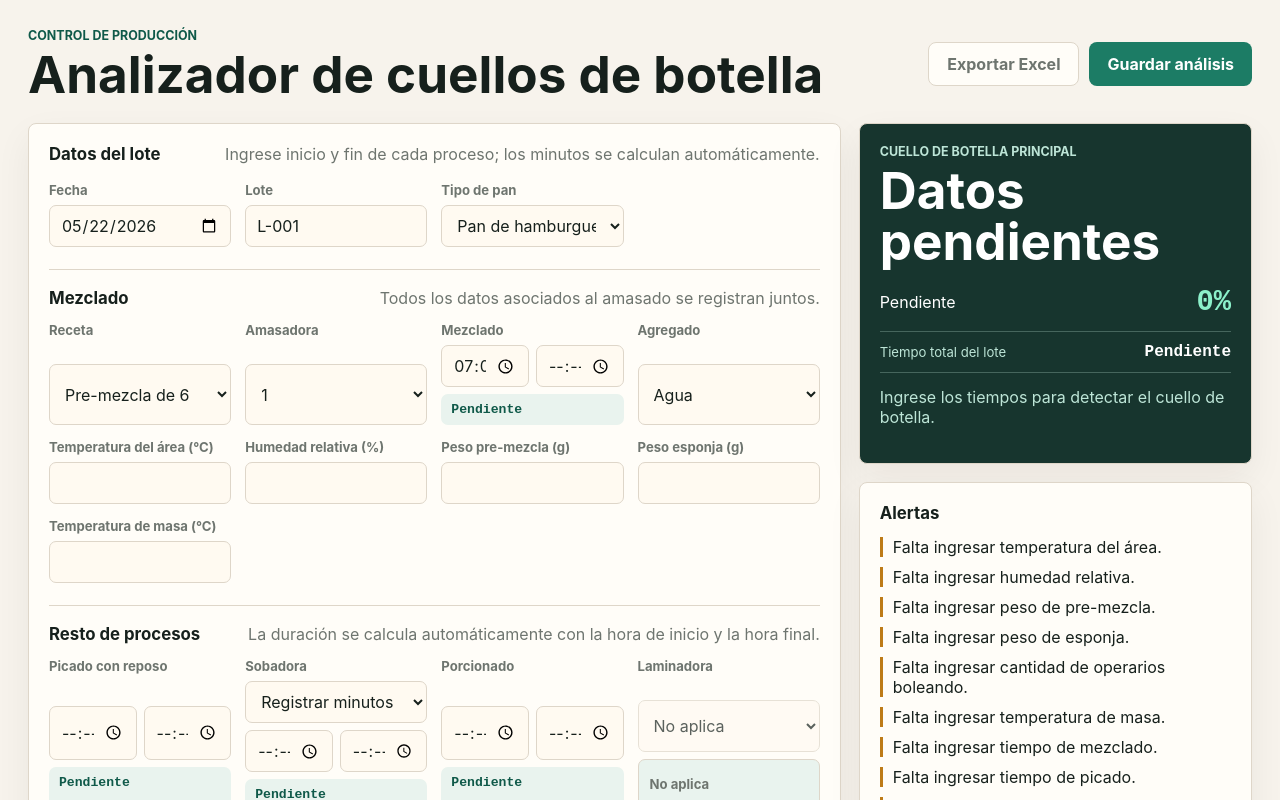
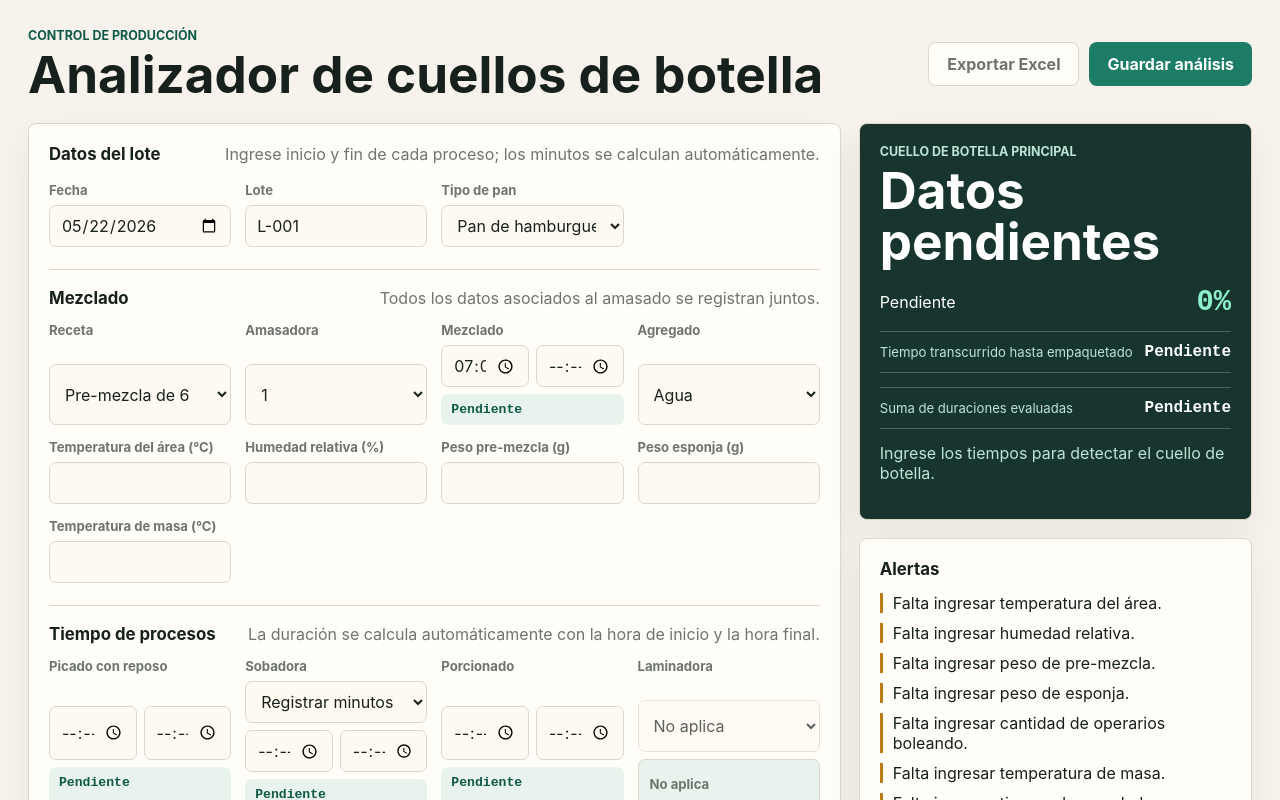
Before and after one commit to luismarcanoc/proyecto_daniela, a Next.js app: page / in a window 1280 px wide. Shown: the top 800 px of the page. Built offline with nearby package versions, Linux system fonts and the light colour scheme.

Commit message:
parangacutirimicuaro

```diff
--- a/src/components/process-analyzer.tsx
+++ b/src/components/process-analyzer.tsx
@@ -197,7 +197,8 @@ function exportExcel(history: SavedAnalysis[]) {
     "Tiempo traslado",
     "Equipos dañados",
     "Cuello individual",
-    "Tiempo total",
+    "Suma duraciones evaluadas",
+    "Tiempo transcurrido hasta empaquetado",
     "P50 Monte Carlo",
     "P90 Monte Carlo",
     "Riesgo atraso",
@@ -258,6 +259,7 @@ function exportExcel(history: SavedAnalysis[]) {
     item.input.tiempoTraslado,
     item.input.equiposDanados.map((key) => equipmentOptions[key]).join(", "),
     item.result.bottleneck.name,
+    item.result.stageDurationTotal,
     item.result.totalTime,
     item.result.monteCarlo.p50,
     item.result.monteCarlo.p90,
@@ -812,7 +814,7 @@ export function ProcessAnalyzer() {
           </div>
 
           <div className="section-title compact form-section-title">
-            <h2>Resto de procesos</h2>
+            <h2>Tiempo de procesos</h2>
             <p>La duración se calcula automáticamente con la hora de inicio y la hora final.</p>
           </div>
           <div className="form-grid times">
@@ -951,8 +953,12 @@ export function ProcessAnalyzer() {
               <strong>{scoreStage(result.bottleneck)}%</strong>
             </div>
             <div className="total-time">
-              <span>Tiempo total del lote</span>
+              <span>Tiempo transcurrido hasta empaquetado</span>
               <strong>{result.totalTime === null ? "Pendiente" : `${result.totalTime} min`}</strong>
+            </div>
+            <div className="total-time">
+              <span>Suma de duraciones evaluadas</span>
+              <strong>{result.stageDurationTotal === null ? "Pendiente" : `${result.stageDurationTotal} min`}</strong>
             </div>
             <p>{result.bottleneck.note}</p>
           </section>
@@ -1013,7 +1019,7 @@ export function ProcessAnalyzer() {
 
         <div className="panel monte-panel">
           <div className="section-title compact">
-            <h2>Monte Carlo individual</h2>
+            <h2>Monte Carlo individual por duraciones</h2>
           </div>
           <div className="mc-grid">
             <div>
@@ -1160,7 +1166,7 @@ export function ProcessAnalyzer() {
               </div>
             </div>
             <div className="group-lots">
-              <p className="eyebrow">Tiempo completo por lote</p>
+              <p className="eyebrow">Tiempo transcurrido hasta empaquetado por lote</p>
               {groupResult.lotTotals.map((item) => (
                 <div key={item.lote}>
                   <span>{item.lote} · 1 carrito</span>
--- a/src/lib/process-analysis.ts
+++ b/src/lib/process-analysis.ts
@@ -105,6 +105,7 @@ export type AnalysisResult = {
   stages: StageResult[];
   alerts: string[];
   suggestions: string[];
+  stageDurationTotal: number | null;
   totalTime: number | null;
   monteCarlo: MonteCarloResult;
 };
@@ -372,6 +373,10 @@ function totalProcessTime(stages: StageResult[]) {
   const processStages = stages.filter((item) => item.id !== "temperatura_horno");
   if (processStages.some((item) => item.value === null)) return null;
   return processStages.reduce((sum, item) => sum + (isNumber(item.value) ? item.value : 0), 0);
+}
+
+function elapsedCompletionTime(input: ProcessInput) {
+  return calculateDuration(input.horaInicioAmasado, input.horaFinTraslado);
 }
 
 function simulateStages(stages: StageResult[]) {
@@ -680,7 +685,8 @@ export function analyzeProcess(input: ProcessInput): AnalysisResult {
     stages: [...stages, temperatureStage],
     alerts,
     suggestions,
-    totalTime: totalProcessTime(stages),
+    stageDurationTotal: totalProcessTime(stages),
+    totalTime: elapsedCompletionTime(input),
     monteCarlo: runMonteCarlo(stages),
   };
 }
```
Also changed, not shown: 1 other file (tests, documents, lock files or other folders).
